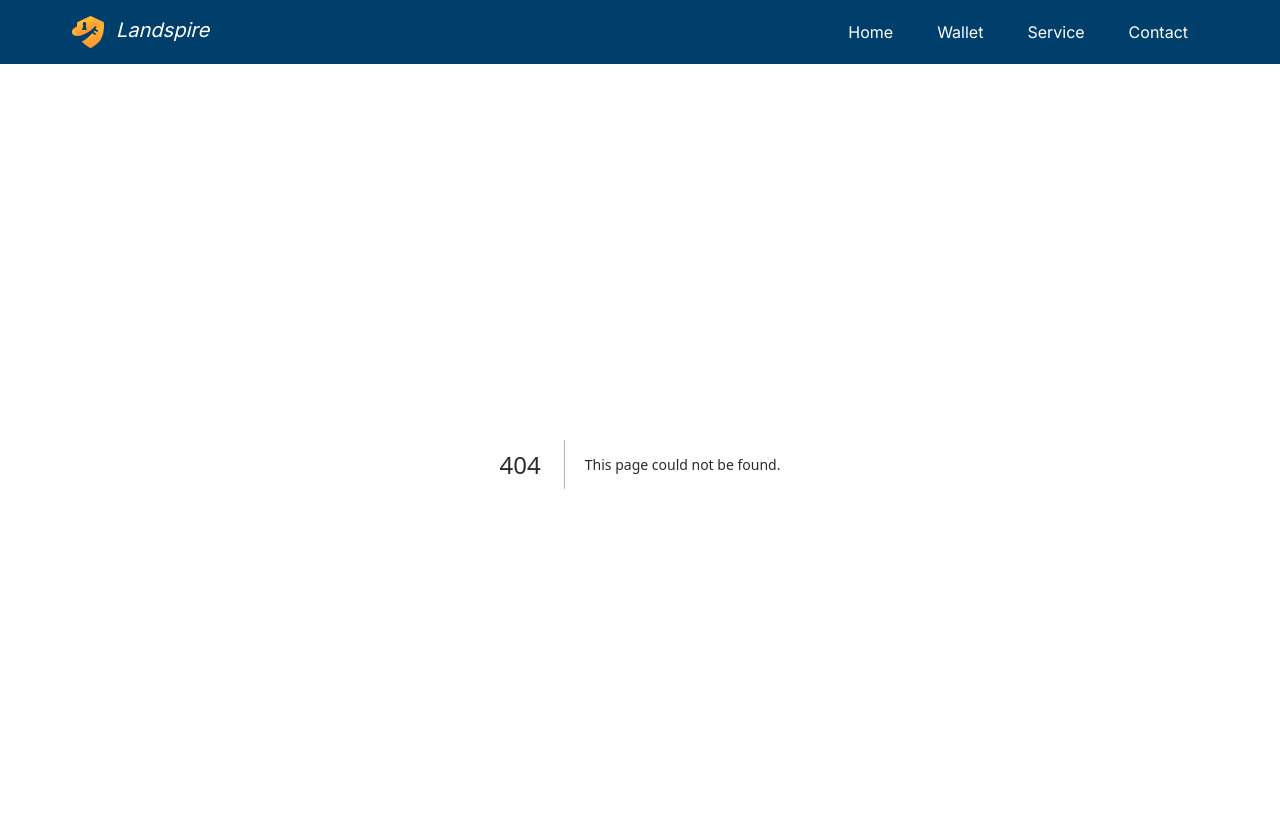
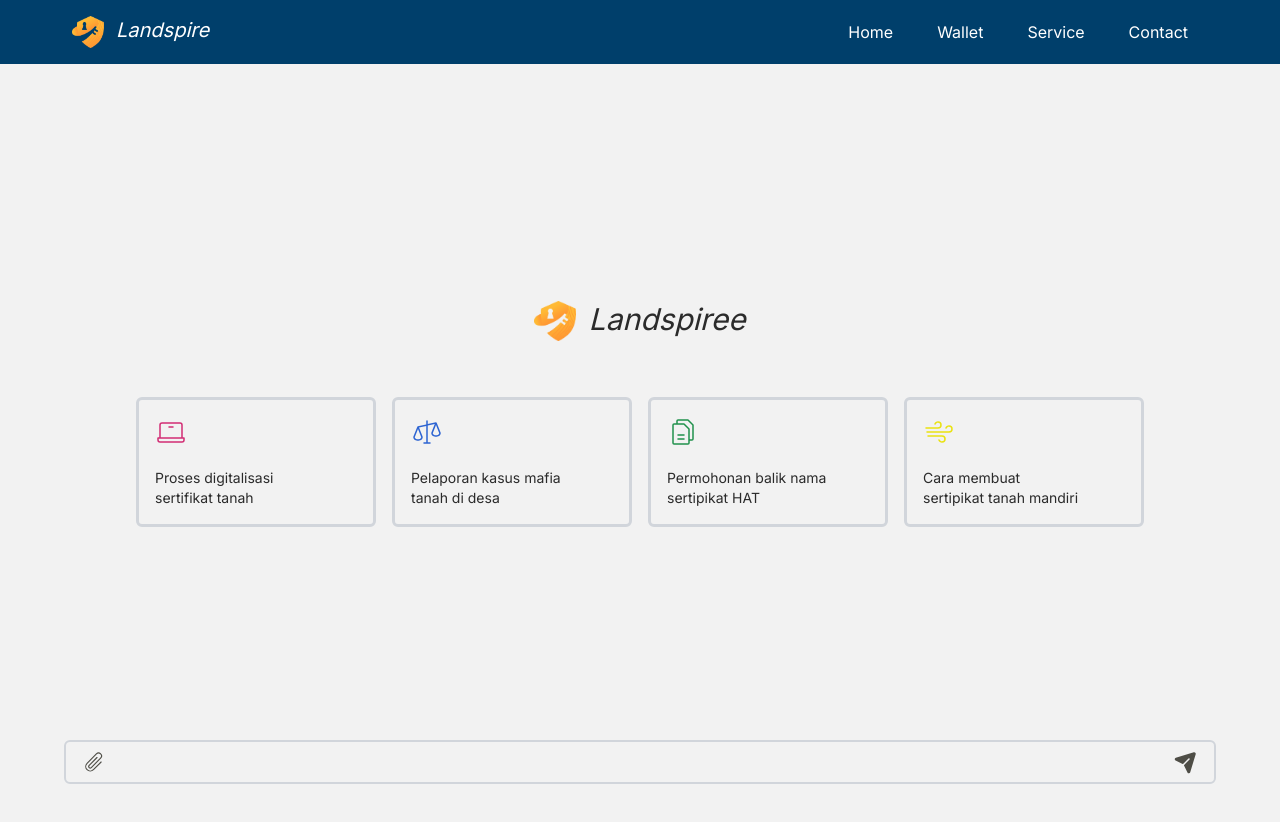
Before and after one commit to Rqwannn/Landspire, a Next.js app in the folder landspire_v1/: page /Chatbox in a window 1280 px wide. Before the commit this address had no page. Shown: the top 822 px of the page. After the commit the page ends 800 px from the top, so only its background shows below. Built offline with nearby package versions, Linux system fonts and the light colour scheme.

Commit message:
Chatbox
- Chatbox
- Lib phosphor

```diff
--- a/landspire_v1/package.json
+++ b/landspire_v1/package.json
@@ -10,6 +10,7 @@
   },
   "dependencies": {
     "@alch/alchemy-web3": "^1.4.7",
+    "@phosphor-icons/react": "^2.1.7",
     "@sanity/client": "^6.21.0",
     "ethers": "^6.13.1",
     "next": "14.2.5",
--- /dev/null
+++ b/landspire_v1/src/app/Chatbox/page.tsx
@@ -0,0 +1,48 @@
+"use client"
+import { Files, Laptop, Paperclip, PaperPlaneTilt, Scales, Wind } from "@phosphor-icons/react";
+
+const Chatbox = () => {
+    return (
+        <div className="chatBox mx-4 h-full pt-10 md:h-[calc(100svh-64px)] flex flex-col justify-stretch items-stretch relative">
+            <div className="menu_center h-full flex flex-col justify-center gap-14">
+                <div className="logo flex justify-center gap-3">
+                    <img src="/assets/logos/logo.png" alt="lanspire" width={42} height={42} />
+                    <p className="title italic text-3xl ">Landspiree</p>
+                </div>
+                <div className="menu_lis text-sm flex flex-wrap justify-center gap-4 px-8">
+                    <div className="menu_item transition-all cursor-pointer hover:bg-gray-300 w-[15rem] flex flex-col border-[3px] border-gray-300 gap-5 p-4 rounded-md">
+                        <Laptop size={32} color="#d22d74" weight="light" />
+                        <p className="w-[80%]">Proses digitalisasi sertifikat tanah</p>
+                    </div>
+                    <div className="menu_item transition-all cursor-pointer hover:bg-gray-300 w-[15rem] flex flex-col border-[3px] border-gray-300 gap-5 p-4 rounded-md">
+                        <Scales size={32} color="#2d64d2" weight="light" />
+                        <p className="w-[80%]">Pelaporan kasus mafia tanah di desa</p>
+                    </div>
+                    <div className="menu_item transition-all cursor-pointer hover:bg-gray-300 w-[15rem] flex flex-col border-[3px] border-gray-300 gap-5 p-4 rounded-md">
+                        <Files size={32} color="#21914c" weight="light" />
+                        <p className="w-[80%]">Permohonan balik
+                        nama sertipikat HAT</p>
+                    </div>
+                    <div className="menu_item transition-all cursor-pointer hover:bg-gray-300 w-[15rem] flex flex-col border-[3px] border-gray-300 gap-5 p-4 rounded-md">
+                        <Wind size={32} color="#eae210" weight="light" />
+                        <p className="w-[80%]">Cara membuat
+                        sertipikat tanah mandiri</p>
+                    </div>
+                </div>
+            </div>
+            <div className="text_box py-4 px-12 flex justify-stretch items-center">
+                <div className="flex py-2 px-4 rounded-md border-2 border-gray-300 justify-center items-center w-full gap-3">
+                    <button>
+                        <Paperclip size={24} color="#4e4d46" weight="light" />
+                    </button>
+                    <input className="bg-transparent outline-none block w-full" type="text" />
+                    <button>
+                        <PaperPlaneTilt size={24} color="#4e4d46" weight="fill" />
+                    </button>
+                </div>
+            </div>
+        </div>
+    )
+};
+
+export default Chatbox;
--- a/landspire_v1/src/app/components/Navbar/index.tsx
+++ b/landspire_v1/src/app/components/Navbar/index.tsx
@@ -2,7 +2,7 @@ import Link from "next/link";
 
 const Navbar = () => {
     return (
-        <nav className="bg-landspire_blue flex justify-between px-[72px] py-4 text-landspire_white">
+        <nav className="bg-landspire_blue min-h-[40px] flex justify-between px-[72px] py-4 text-landspire_white">
             <div className="flex flex-row gap-3">
                 <img src="/assets/logos/logo.png" alt="lanspire" width={32} height={32} />
                 <p className="title italic text-xl ">Landspire</p>
--- a/landspire_v1/src/app/globals.css
+++ b/landspire_v1/src/app/globals.css
@@ -16,6 +16,7 @@
   }
 }
 
+
 body {
   background-color: #f2f2f2;
   color: #fff;
```
Also changed, not shown: landspire_v1/src/app/assets/upload.png (deleted), 1 other file (tests, documents, lock files or other folders).
